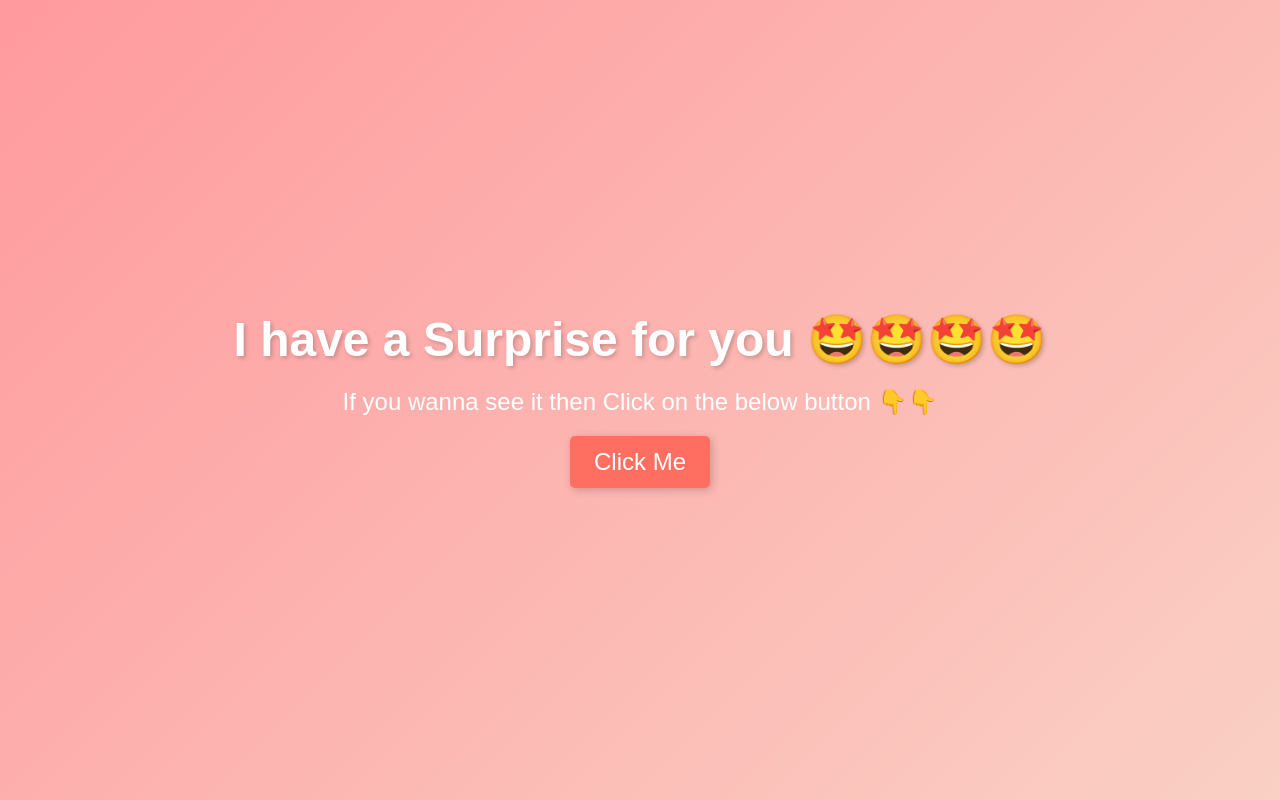
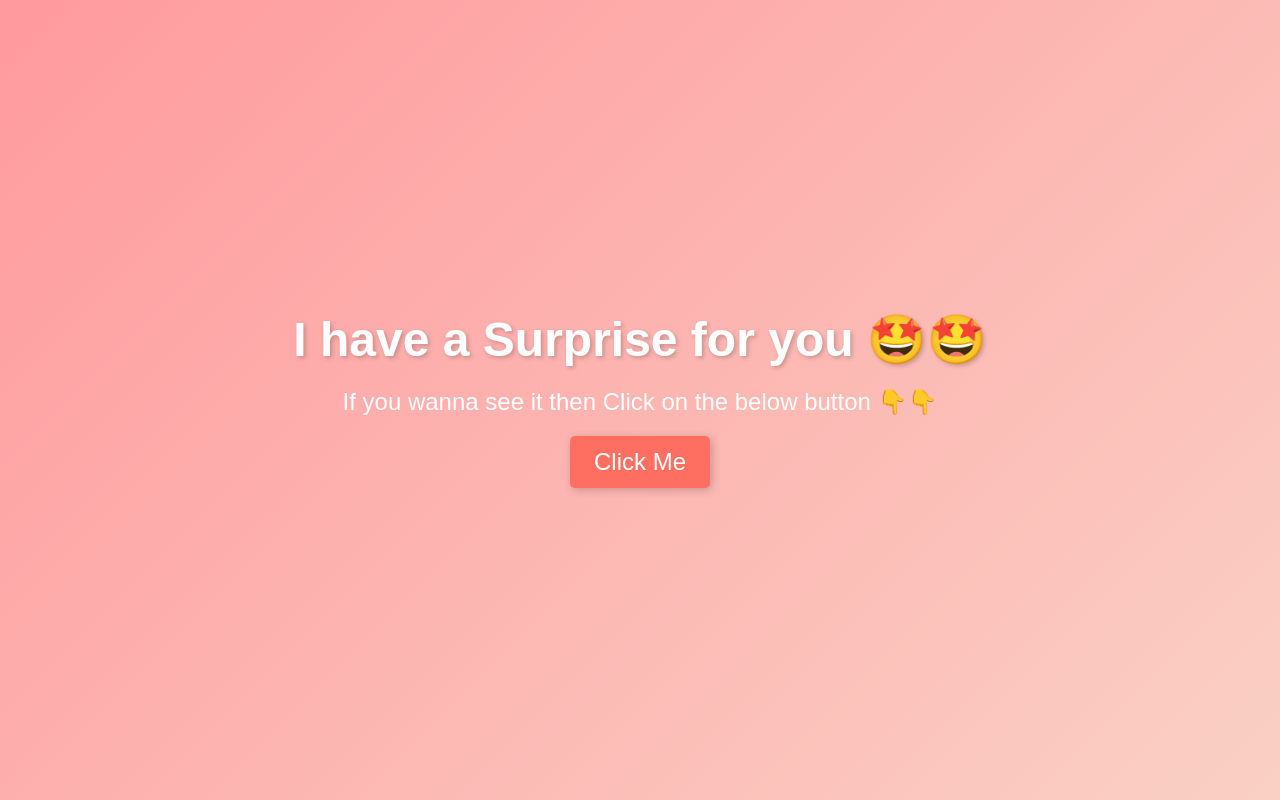
Before and after one commit to rohinishraj124/timepass, a plain HTML site: page index.html in a window 1280 px wide. Drawn offline with Linux system fonts and the light colour scheme.

Commit message:
Update index.html

```diff
--- a/index.html
+++ b/index.html
@@ -94,7 +94,7 @@
 <body>
 
     <div>
-        <h1>I have a Surprise for you 🤩🤩🤩🤩
+        <h1>I have a Surprise for you 🤩🤩
         </h1>
         <p>If you wanna see it then Click on the below button 👇👇 </p>
         <a href="bday.html"><button>Click Me</button></a>
```
